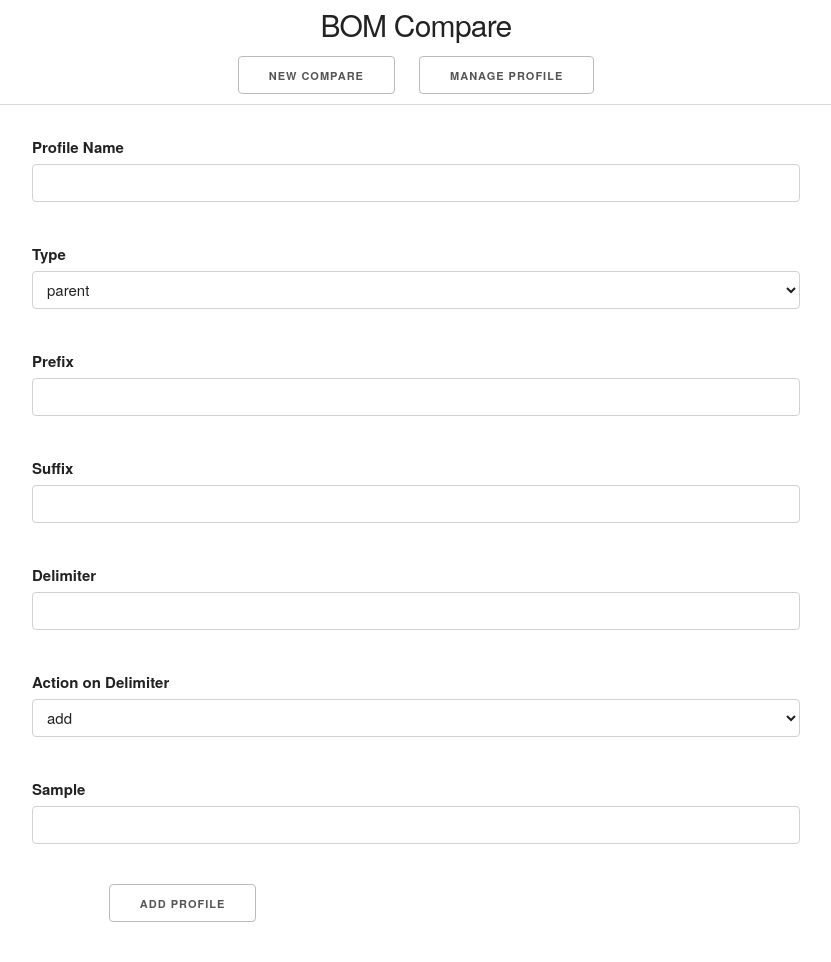
After one commit to nerd-oreo/flask-bom-compare, a Flask app: page /profile/add in a window 1280 px wide. The commit adds this page. Shown: the whole page, without its empty margins (224-1055 px from the left). Run offline with Flask 2, Linux system fonts and the light colour scheme.

Commit message:
unfinish

```diff
--- a/app/__init__.py
+++ b/app/__init__.py
@@ -1,9 +1,11 @@
 from flask import Flask
+from flask_sqlalchemy import SQLAlchemy
+
 from config import Config
-import os
 
 
 app = Flask(__name__)
 app.config.from_object(Config)
+db = SQLAlchemy(app)
 
-from app import routes
+from app import routes, models
--- a/app/forms.py
+++ b/app/forms.py
@@ -2,6 +2,7 @@ from flask_wtf import FlaskForm
 from wtforms import StringField, SelectField, SubmitField
 from wtforms.validators import DataRequired
 
+from app.models import Profile
 
 class SelectSheetForm(FlaskForm):
     select_sheet_a = SelectField('Select worksheet contain BOM A', validators=[DataRequired()])
@@ -30,3 +31,19 @@ class MappingHeaderForm(FlaskForm):
     select_col_mfg_name_b = SelectField('Manufacturer Name', validators=[DataRequired()])
     select_col_mfg_number_b = SelectField('Manufacturer Part Number', validators=[DataRequired()])
     next_step = SubmitField('NEXT STEP')
+
+
+class NewProfileForm(FlaskForm):
+    name = StringField('Profile Name', validators=[DataRequired()])
+    type = SelectField('Type', choices=[('parent','parent'),('child','child')], validators=[DataRequired()])
+    prefix = StringField('Prefix')
+    suffix = StringField('Suffix')
+    delimiter = StringField('Delimiter')
+    action = SelectField('Action on Delimiter', choices=[('add','add'), ('not apply', 'not apply')],validators=[DataRequired()])
+    sample = StringField('Sample')
+    add = SubmitField('Add Profile')
+
+    def validate_profile_name(self, name):
+        name = Profile.query.filter_by(name=name.data).first()
+        if name is not None:
+            raise ValidationError('Profile name already exist!')
--- a/app/routes.py
+++ b/app/routes.py
@@ -1,10 +1,11 @@
 from flask import render_template, url_for, redirect, request, flash
 from werkzeug.utils import secure_filename
-from app import app
+from app import app, db
 from app.utils import allowed_file, map_header_to_letter, get_worksheet_choices
-from app.forms import SelectSheetForm, MappingHeaderForm
+from app.forms import SelectSheetForm, MappingHeaderForm, NewProfileForm
 from app.bom import Bom
 from app.profile import Profile
+from app.models import Profile as mProfile
 import os
 
 BOM = dict()
@@ -110,8 +111,66 @@ def mapping():
         return redirect(url_for('upload'))
 
 
+@app.route('/profile/manage')
+def profile_manage():
+    profiles = mProfile.query.all()
+    return render_template('profile_manage.html', profiles=profiles)
+
+
+@app.route('/profile/add', methods=['GET', 'POST'])
+def profile_add():
+    form = NewProfileForm()
+    if form.validate_on_submit():
+        name = form.name.data
+        type = form.type.data
+        prefix = form.prefix.data
+        suffix = form.suffix.data
+        delimiter = form.delimiter.data
+        action = form.action.data
+        sample = form.sample.data
+        profile = mProfile(name=name, type=type, prefix=prefix, suffix=suffix, delimiter=delimiter, action=action, sample=sample)
+        db.session.add(profile)
+        db.session.commit()
+        return redirect(url_for('profile_manage'))
+    return render_template('profile_add.html', form=form)
+
+
+@app.route('/profile/modify/<id>', methods=['GET','POST'])
+def profile_modify(id):
+    profile = mProfile.query.filter_by(id=id).first()
+    form = NewProfileForm()
+    if form.validate_on_submit():
+        profile.name = form.name.data
+        profile.type = form.type.data
+        profile.prefix = form.prefix.data
+        profile.suffix = form.suffix.data
+        profile.delimiter = form.delimiter.data
+        profile.action = form.action.data
+        profile.sample = form.sample.data
+        db.session.commit()
+        return redirect(url_for('profile_manage'))
+    elif request.method == 'GET':
+        form.name.data = profile.name
+        form.type.data = profile.type
+        form.prefix.data = profile.prefix
+        form.suffix.data = profile.suffix
+        form.delimiter.data = profile.delimiter
+        form.action.data  = profile.action
+        form.sample.data = profile.sample
+    return render_template('profile_modify.html', form=form)
+
+
+@app.route('/profile/delete/<id>')
+def profile_delete(id):
+    profile = mProfile.query.filter_by(id=id).first()
+    db.session.delete(profile)
+    db.session.commit()
+    return redirect(url_for('profile_manage'))
+
+
 @app.route('/profile/processing')
 def profile_processing():
+    '''
     profile = Profile()
     profile.set_profile('LP_make', 'parent', 'LFLIEP', '/', '-', 'add', '0800-OPS1-MDF')
     BOM['B'].profile_list.append(profile)
@@ -124,5 +183,7 @@ def profile_processing():
 
     for key in BOM['B'].uid_bom:
         print('Key: {}\n{}'.format(key, BOM['B'].bom[key]))
-
-    return redirect(url_for('upload'))
+    '''
+    profiles = mProfile.query.all()
+    bom_index = ['A', 'B']
+    return render_template('profile_processing.html', profiles=profiles, bom_index=bom_index)
--- a/app/static/css/compare.css
+++ b/app/static/css/compare.css
@@ -94,3 +94,31 @@
     justify-content: center;
     align-items: center;
 }
+
+/** PROFILE PAGE **/
+.profiles-table th, td {
+    text-align: center;
+}
+
+.profiles-table tbody {
+    height: 250px;
+    overflow-y: auto;
+}
+
+.profiles-table td .action {
+    padding: 0 10px;
+}
+
+.profile-add-section {
+    display: flex;
+    justify-content: center;
+    align-items: center;
+}
+
+
+/* PROFILE PROCESSING PAGE */
+.profile-processing-list .right {
+    justify-content: center;
+    align-items: center;
+    padding-left: 180px;
+}
--- a/app/templates/base.html
+++ b/app/templates/base.html
@@ -14,7 +14,7 @@
 		<header><h4>BOM Compare</h4></header>
 		<nav>
 			<a class="button" href="{{ url_for('upload') }}">NEW COMPARE</a>
-			<a class="button" href="">MANAGE PROFILE</a>
+			<a class="button" href="{{ url_for('profile_manage') }}">MANAGE PROFILE</a>
 		</nav>
 	</div>
 </div>
--- a/app/templates/mapping.html
+++ b/app/templates/mapping.html
@@ -89,4 +89,5 @@
     </div>
   </form>
 </div>
-{% endblock %}
+{% extends "base.html" %}
+{% block content %}
--- /dev/null
+++ b/app/templates/profile_add.html
@@ -0,0 +1,39 @@
+{% extends "base.html" %}
+{% block content %}
+<div class="container content">
+  <form action="" method="POST">
+    {{ form.hidden_tag() }}
+    <p>
+      <label>{{ form.name.label }}</label>
+      {{ form.name(class="u-full-width") }}
+    </p>
+    <p>
+      <label>{{ form.type.label }}</label>
+      {{ form.type(class="u-full-width") }}
+    </p>
+    <p>
+      <label>{{ form.prefix.label }}</label>
+      {{ form.prefix(class="u-full-width") }}
+    </p>
+    <p>
+      <label>{{ form.suffix.label }}</label>
+      {{ form.suffix(class="u-full-width") }}
+    </p>
+    <p>
+      <label>{{ form.delimiter.label }}</label>
+      {{ form.delimiter(class="u-full-width") }}
+    </p>
+    <p>
+      <label>{{ form.action.label }}</label>
+      {{ form.action(class="u-full-width") }}
+    </p>
+    <p>
+      <label>{{ form.sample.label }}</label>
+      {{ form.sample(class="u-full-width") }}
+    </p>
+    <div class="container">
+      {{ form.add() }}
+    </div>
+  </form>
+</div>
+{% endblock content %}
--- a/config.py
+++ b/config.py
@@ -1,7 +1,11 @@
 import os
 
-BASE_DIR = os.path.dirname(__file__)
+BASE_DIR = os.path.abspath(os.path.dirname(__file__))
 
 class Config(object):
     UPLOAD_FOLDER = os.path.join(BASE_DIR, 'app\\upload')
     SECRET_KEY = '97bee636afa8898bf16d411b5c9970c7f23d886295014487b3582870f7eafa5aaf2045845220abbc1b2a24a58b0a48817e35906327fcb90a2287da4d7a0b8064'
+
+    # DB
+    SQLALCHEMY_DATABASE_URI = 'sqlite:///' + os.path.join(BASE_DIR, 'profile.db')
+    SQLALCHEMY_TRACK_MODIFICATIONS = False
```
Also changed, not shown: app/models.py (added, +14 -0 lines), app/run.py (deleted, +0 -13 lines), app/templates/profile_manage.html (added, +36 -0 lines), app/templates/profile_modify.html (added, +39 -0 lines), app/templates/profile_processing.html (added, +39 -0 lines), profile.db (added).
